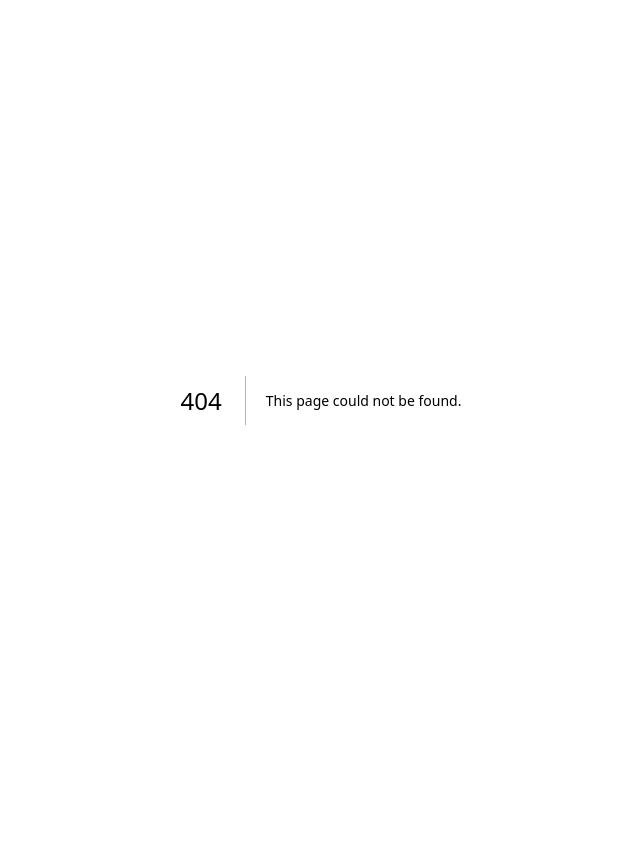
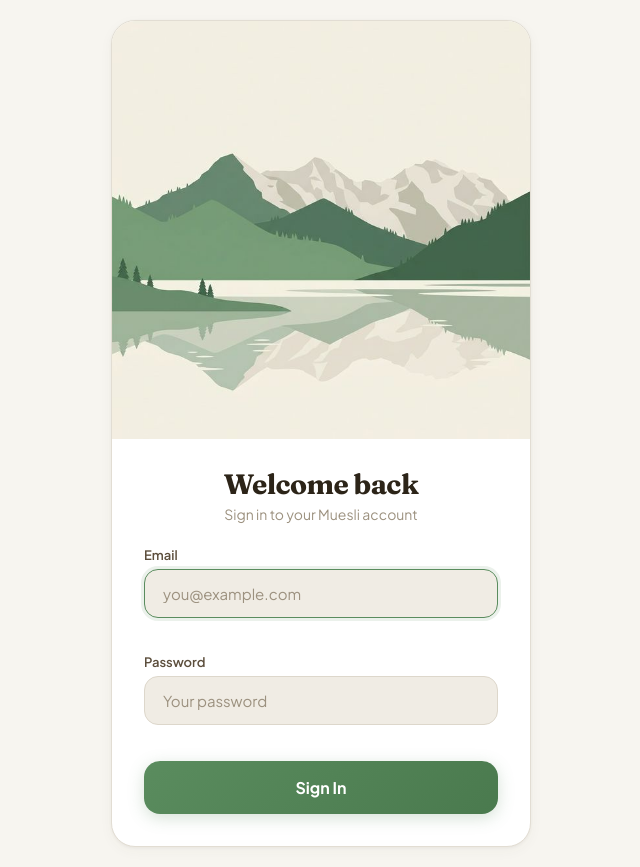
Before and after one commit to glowsocial/muesli, a Next.js app: page /login in a window 1280 px wide. Before the commit this address had no page. Shown: the whole page, without its empty margins (319-959 px from the left). Before the commit the page ends 800 px from the top, so only its background shows below. Built offline with nearby package versions, Linux system fonts and the light colour scheme.

Commit message:
Add auth — NextAuth.js with credentials login, protected dashboard + API routes

```diff
--- /dev/null
+++ b/app/api/auth/[...nextauth]/route.ts
@@ -0,0 +1,3 @@
+import { handlers } from "@/auth";
+
+export const { GET, POST } = handlers;
--- a/app/globals.css
+++ b/app/globals.css
@@ -642,6 +642,116 @@ body {
   color: var(--text-muted);
 }
 
+/* ========================
+   LOGIN PAGE
+   ======================== */
+
+.login-page {
+  min-height: 100vh;
+  display: flex;
+  align-items: center;
+  justify-content: center;
+  padding: 20px;
+}
+
+.login-card {
+  background: var(--card);
+  border: 1px solid var(--card-border);
+  border-radius: 24px;
+  padding: 0;
+  width: 100%;
+  max-width: 420px;
+  box-shadow: var(--card-shadow);
+  overflow: hidden;
+}
+
+.login-illustration {
+  overflow: hidden;
+}
+
+.login-title {
+  font-family: var(--font-display);
+  font-size: 28px;
+  font-weight: 700;
+  color: var(--text);
+  text-align: center;
+  margin-top: 28px;
+  letter-spacing: -0.02em;
+}
+
+.login-subtitle {
+  text-align: center;
+  color: var(--text-muted);
+  font-size: 14px;
+  margin-top: 4px;
+  margin-bottom: 24px;
+}
+
+.login-form {
+  padding: 0 32px 32px;
+}
+
+.form-group {
+  margin-bottom: 16px;
+}
+
+.form-label {
+  display: block;
+  font-size: 13px;
+  font-weight: 600;
+  color: var(--text-secondary);
+  margin-bottom: 6px;
+}
+
+.login-error {
+  background: var(--danger-bg);
+  border: 1px solid var(--danger-border);
+  color: var(--danger);
+  padding: 10px 14px;
+  border-radius: 10px;
+  font-size: 13px;
+  font-weight: 500;
+  margin-bottom: 12px;
+}
+
+/* ========================
+   DASHBOARD HEADER
+   ======================== */
+
+.dash-header {
+  display: flex;
+  align-items: center;
+  justify-content: space-between;
+  margin-bottom: 32px;
+}
+
+.dash-brand {
+  font-family: var(--font-display);
+  font-size: 24px;
+  font-weight: 700;
+  color: var(--text);
+  text-decoration: none;
+}
+
+.btn-ghost {
+  padding: 8px 14px;
+  border-radius: 10px;
+  font-size: 13px;
+  font-weight: 600;
+  font-family: var(--font-body);
+  cursor: pointer;
+  background: none;
+  border: 1px solid var(--card-border);
+  color: var(--text-muted);
+  transition: all 0.2s ease;
+}
+
+.btn-ghost:hover {
+  background: var(--input-bg);
+  color: var(--text-secondary);
+  border-color: var(--card-border-hover);
+}
+
 /* Responsive */
 @media (max-width: 640px) {
   .hero-title { font-size: 44px; }
@@ -658,6 +768,8 @@ body {
   .header h1 { font-size: 36px; }
   .record-btn { padding: 14px; font-size: 15px; }
   .hero-title { font-size: 36px; }
+  .login-card { border-radius: 16px; }
+  .login-form { padding: 0 24px 24px; }
   .list-item {
     flex-direction: column;
     align-items: flex-start;
--- /dev/null
+++ b/app/login/page.tsx
@@ -0,0 +1,112 @@
+"use client";
+
+import { signIn } from "next-auth/react";
+import { useState } from "react";
+import { useSearchParams } from "next/navigation";
+import Image from "next/image";
+import { Suspense } from "react";
+
+function LoginForm() {
+  const [email, setEmail] = useState("");
+  const [password, setPassword] = useState("");
+  const [error, setError] = useState("");
+  const [loading, setLoading] = useState(false);
+  const searchParams = useSearchParams();
+  const callbackUrl = searchParams.get("callbackUrl") || "/dashboard";
+
+  const handleSubmit = async (e: React.FormEvent) => {
+    e.preventDefault();
+    setError("");
+    setLoading(true);
+
+    const result = await signIn("credentials", {
+      email,
+      password,
+      callbackUrl,
+      redirect: false,
+    });
+
+    if (result?.error) {
+      setError("Invalid email or password");
+      setLoading(false);
+    } else if (result?.url) {
+      window.location.href = result.url;
+    }
+  };
+
+  return (
+    <div className="login-page">
+      <div className="login-card">
+        <div className="login-illustration">
+          <Image
+            src="/mountains.png"
+            alt="Alpine landscape"
+            width={400}
+            height={200}
+            style={{ width: "100%", height: "auto", display: "block" }}
+            priority
+          />
+        </div>
+
+        <h1 className="login-title">Welcome back</h1>
+        <p className="login-subtitle">Sign in to your Muesli account</p>
+
+        <form onSubmit={handleSubmit} className="login-form">
+          <div className="form-group">
+            <label htmlFor="email" className="form-label">Email</label>
+            <input
+              id="email"
+              type="email"
+              value={email}
+              onChange={(e) => setEmail(e.target.value)}
+              placeholder="you@example.com"
+              className="title-input"
+              required
+              autoFocus
+            />
+          </div>
+
+          <div className="form-group">
+            <label htmlFor="password" className="form-label">Password</label>
+            <input
+              id="password"
+              type="password"
+              value={password}
+              onChange={(e) => setPassword(e.target.value)}
+              placeholder="Your password"
+              className="title-input"
+              required
+            />
+          </div>
+
+          {error && (
+            <div className="login-error">{error}</div>
+          )}
+
+          <button
+            type="submit"
+            disabled={loading}
+            className="record-btn start"
+            style={{ marginTop: 8 }}
+          >
+            {loading ? "Signing in..." : "Sign In"}
+          </button>
+        </form>
+      </div>
+    </div>
+  );
+}
+
+export default function LoginPage() {
+  return (
+    <Suspense fallback={
+      <div className="login-page">
+        <div className="login-card">
+          <p style={{ textAlign: "center", color: "var(--text-muted)" }}>Loading...</p>
+        </div>
+      </div>
+    }>
+      <LoginForm />
+    </Suspense>
+  );
+}
--- /dev/null
+++ b/middleware.ts
@@ -0,0 +1,6 @@
+export { auth as middleware } from "@/auth";
+
+export const config = {
+  // Protect /dashboard and all API routes except auth
+  matcher: ["/dashboard/:path*", "/api/upload/:path*", "/api/recordings/:path*", "/api/notes/:path*", "/api/process/:path*"],
+};
--- a/package.json
+++ b/package.json
@@ -12,6 +12,7 @@
     "@anthropic-ai/sdk": "^0.80.0",
     "@vercel/blob": "^2.3.1",
     "next": "16.2.1",
+    "next-auth": "^5.0.0-beta.30",
     "openai": "^6.32.0",
     "react": "19.2.4",
     "react-dom": "19.2.4"
```
Also changed, not shown: app/dashboard/page.tsx (+9 -17 lines), auth.ts (added, +41 -0 lines), 1 other file (tests, documents, lock files or other folders).
